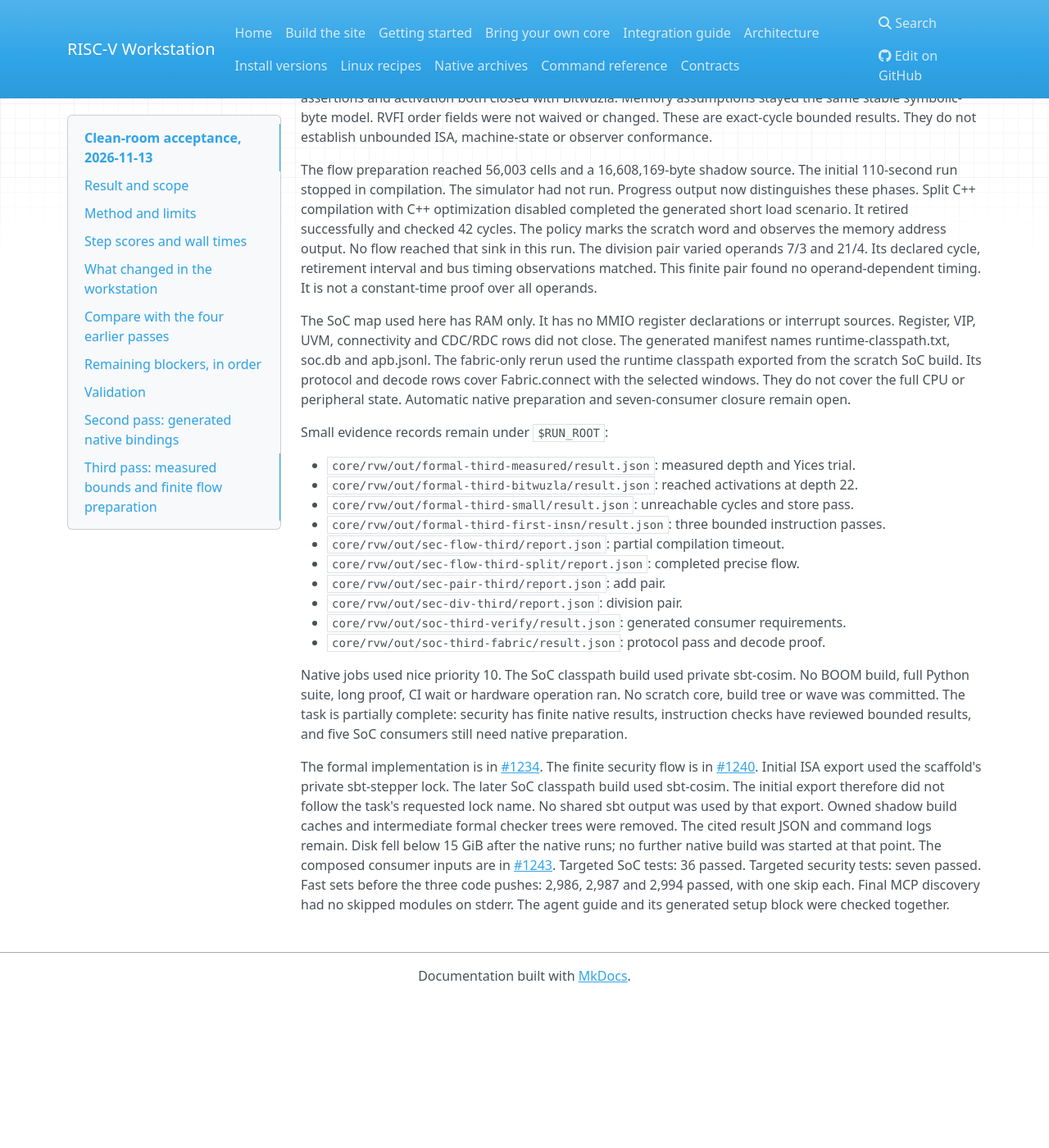
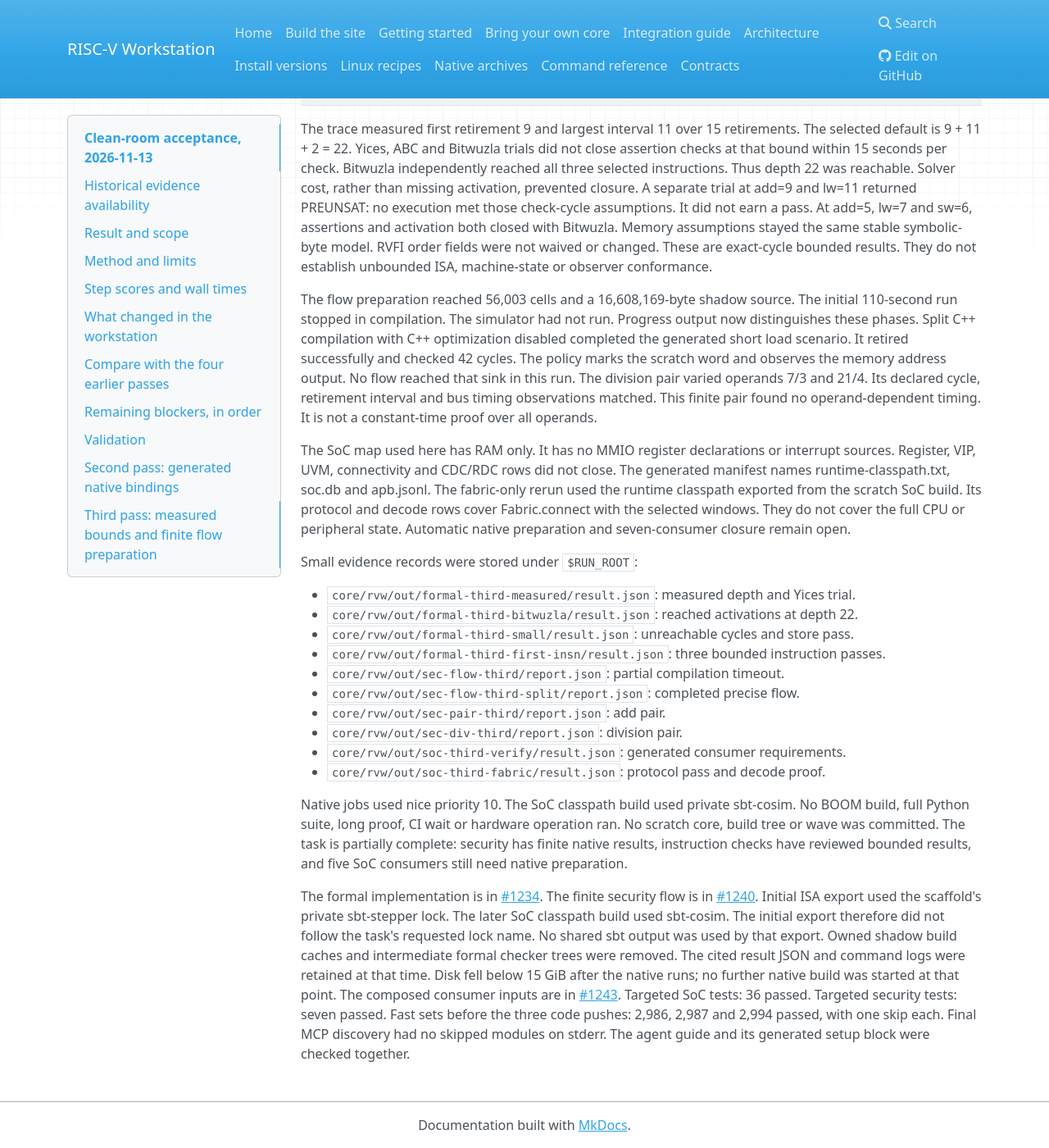
Before and after one commit to riscPrint/risc-v-workstation, an MkDocs documentation site: the page built from docs/CLEAN_ROOM_2026-11-13.md, in a window 1280 px wide and 1400 px high, scrolled down 9958 px. Shown: the whole window at 82% size. Built offline with MkDocs 1.6.1, drawn with Linux system fonts in a browser that asks for light colours; nearby versions of some CDN libraries; before the commit the page ends 11176 px from its top, so only the background shows below that; some of the changed text lies outside the part shown.

Commit message:
docs(evidence): mark retired scratch evidence as historical
Refs: #101

```diff
--- a/docs/CLEAN_ROOM_2026-11-13.md
+++ b/docs/CLEAN_ROOM_2026-11-13.md
@@ -1,4 +1,13 @@
 # Clean-room acceptance, 2026-11-13
+
+## Historical evidence availability
+
+This document is a historical summary. Cleanup removed the external scratch
+inputs, journals, raw logs and receipts. Their temporary recovery archives are
+being deleted. Paths below identify the original locations, not available files.
+The recorded runs cannot be replayed from this repository alone. Counts and
+verdicts below describe the original runs, not fresh validation.
+
 
 This test used a new six-phase multicycle RV32IM core named Stepper. The core
 has one outstanding memory transaction. It now completes split-word loads and
@@ -8,7 +17,7 @@ No earlier scratch core was copied.
 
 The initial workstation revision was `ec7126c3`. The final measured revisions,
 counts and timing are recorded below. The full journal, stdio client, command
-logs and JSON receipts remain under `wt/.cleanroom`. Scratch RTL, ELFs, databases,
+logs and JSON receipts were stored under `wt/.cleanroom`. Scratch RTL, ELFs, databases,
 waves and native build output are not part of this change.
 
 ## Result and scope
@@ -28,7 +37,7 @@ The final regression call took 16.713 s. The full reference call took 76.980 s.
 
 Core revision: `384e6775472c89f02472147df4c5690a319659f0`. Tested workstation revision:
 `efa97530abe8c5dddbc397e38a0a4a8694a05920`. That committed snapshot predates the documentation
-branch rebase. Source fingerprints remain in the raw C1/C3 receipts.
+branch rebase. Source fingerprints were recorded in the raw C1/C3 receipts.
 The riscv-tests source pin is `d7e86f701b929b5d801f8cda1a4871ab05f452bb`.
 Core Scala SHA-256: `c6e53e11d9617d70f1905c0148e76c5cfa994f341d58a7d62dd79931be5bd69c`.
 
@@ -56,7 +65,7 @@ repair reruns are informed reruns, not a second independent newcomer trial.
 There were procedure deviations. Query discovery overlapped an ISA retry, so
 this was not a fully serial walk. Early MCP calls did not explicitly inherit
 nice priority. Later calls inherited `nice -n 10`. One gate and one suite were
-invalidated by changes made while they ran. They remain in the journal and are
+invalidated by changes made while they ran. They were recorded in the journal and are
 excluded from acceptance evidence. Native build commands used nice priority 10
 and private `sbt-cosim`. At most two owned simulations or proof jobs ran together.
 No subagent was started. Disk checks stayed above 15 GiB free.
@@ -270,7 +279,7 @@ are still incomplete.
 
 ### Retained evidence and limits
 
-Raw receipts remain under `$RUN_ROOT`, the original clean-room scratch root.
+Raw receipts were stored under `$RUN_ROOT`, the original clean-room scratch root.
 The report cites these small records and logs:
 
 - `second-mcp-init.log`, `second-mcp-plan.log`: real stdio calls.
@@ -301,7 +310,7 @@ once in 8.40 seconds. MCP discovery had no skipped modules. No rebase conflict
 occurred, so union-rebase.sh was not needed.
 
 Owned cocotb and SoC build directories were removed after validation. Small
-logs, JSON, project sources and the cited probe stream remain.
+logs, JSON, project sources and the cited probe stream were retained at that time.
 
 ## Third pass: measured bounds and finite flow preparation
 
@@ -347,7 +356,7 @@ build. Its protocol and decode rows cover Fabric.connect with the selected
 windows. They do not cover the full CPU or peripheral state. Automatic native
 preparation and seven-consumer closure remain open.
 
-Small evidence records remain under `$RUN_ROOT`:
+Small evidence records were stored under `$RUN_ROOT`:
 
 - `core/rvw/out/formal-third-measured/result.json`: measured depth and Yices trial.
 - `core/rvw/out/formal-third-bitwuzla/result.json`: reached activations at depth 22.
@@ -372,7 +381,7 @@ Initial ISA export used the scaffold's private sbt-stepper lock. The later
 SoC classpath build used sbt-cosim. The initial export therefore did not follow
 the task's requested lock name. No shared sbt output was used by that export.
 Owned shadow build caches and intermediate formal checker trees were removed.
-The cited result JSON and command logs remain. Disk fell below 15 GiB after the
+The cited result JSON and command logs were retained at that time. Disk fell below 15 GiB after the
 native runs; no further native build was started at that point.
 The composed consumer inputs are in
 [#1243](https://github.com/riscPrint/risc-v-workstation/pull/1243).
```
Also changed, not shown: docs/DRY_RUN_2026-11-13.md (+9 -0 lines), docs/DRY_RUN_CHISEL_VHDL_2026-11-13.md (+13 -4 lines), docs/DRY_RUN_VERILOG_2026-11-13.md (+12 -3 lines), examples/naxriscv/README.md (+5 -5 lines).
